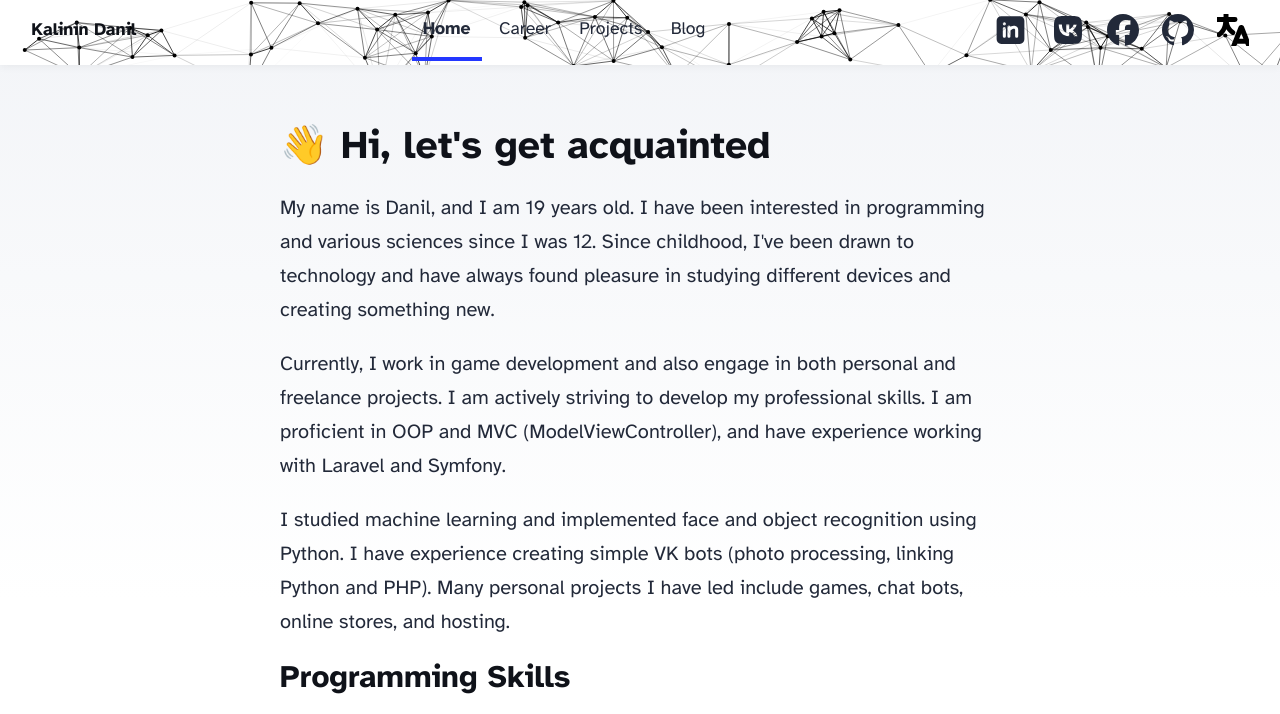
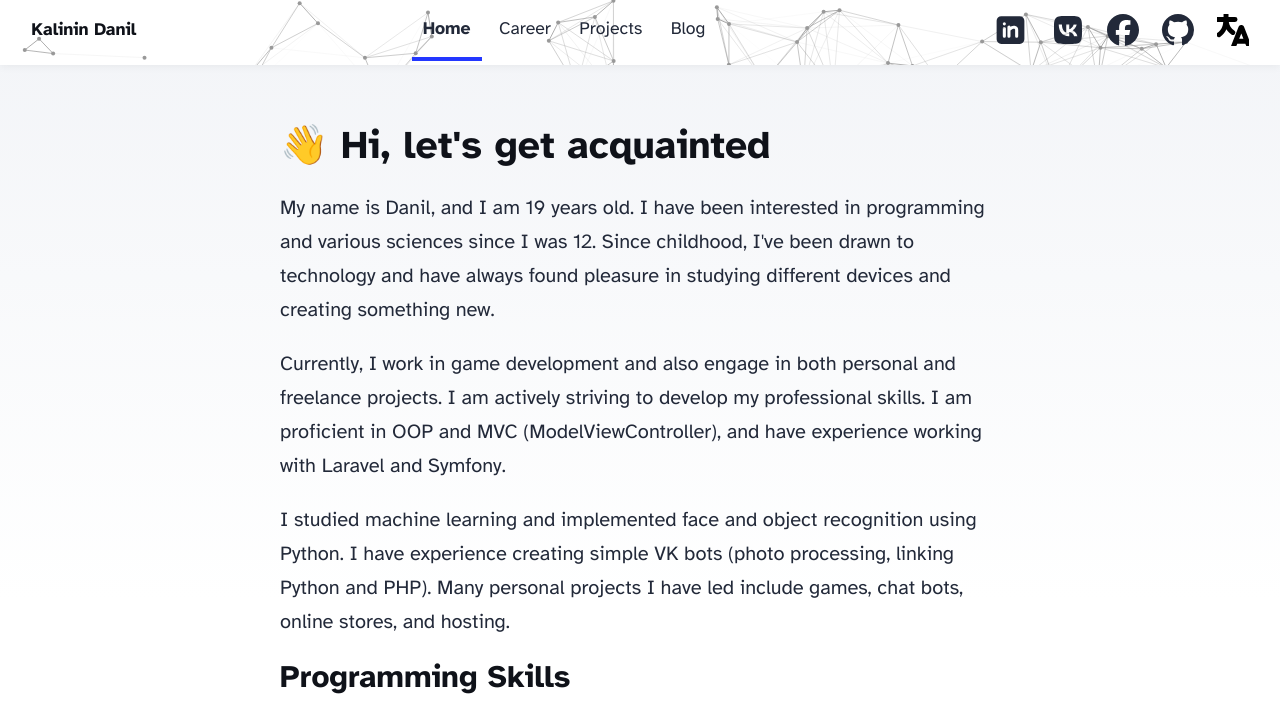
Before and after one commit to kalininDanil17Y/kalinind.ru, an Astro site: page / in a window 1280 px wide. Shown: the top 714 px of the page. Built offline with nearby package versions, Linux system fonts and the light colour scheme; Astro itself is replaced by a stand-in of ours; a script that the page names is missing.

```diff
--- a/src/components/Header.astro
+++ b/src/components/Header.astro
@@ -85,6 +85,9 @@ const header = localeTexts.header;
 		display: flex;
 		align-items: center;
 		justify-content: space-between;
+		position: relative;
+		z-index: 1;
+		background: rgba(255, 255, 255, 0.6);
 	}
 	nav a {
 		padding: .65em .65em;
@@ -138,8 +141,9 @@ const header = localeTexts.header;
 	}
 
 	function loadDotPositions() {
-		const storedDots = localStorage.getItem('dotPositions');
-		return storedDots ? JSON.parse(storedDots) : [];
+		//const storedDots = localStorage.getItem('dotPositions');
+		//return storedDots ? JSON.parse(storedDots) : [];
+		return [];
 	}
 
 	// Загрузка сохраненных позиций или создание новых точек
@@ -147,7 +151,7 @@ const header = localeTexts.header;
 		const canvas = document.getElementById("header-canvas");
 		const ctx = canvas.getContext("2d");
 		const points = [];
-		const pointCount = 70;
+		const pointCount = 50;
 		const maxDistance = 100;
 
 		function resizeCanvas() {
```
